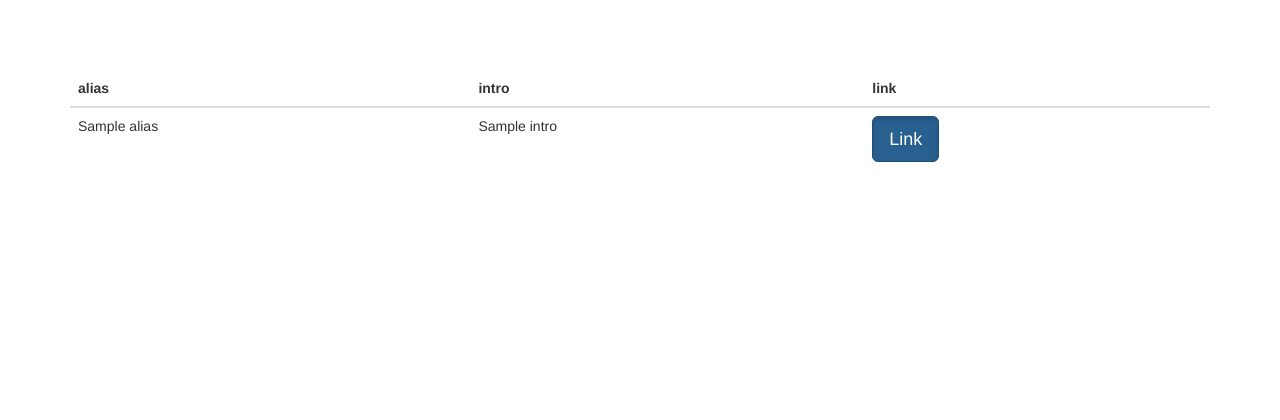
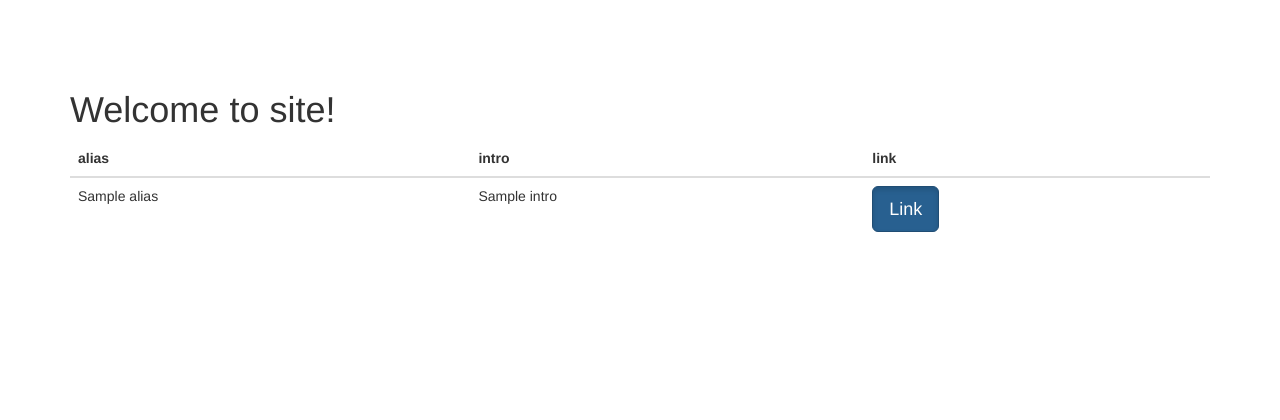
Before and after one commit to HiroRey/Test, a Yii app: template views/page/index.php in a window 1280 px wide. Shown: the top 420 px of the page. Run offline with PHP 8.4 and a stand-in for Yii, Linux system fonts and the light colour scheme; the template is opened without the code that fills it: most values are stand-ins (such as "Sample title", 1, 10 or a date in 2020); data that the repository does not hold is empty; some libraries are stand-ins or nearby versions.

```diff
--- a/views/page/index.php
+++ b/views/page/index.php
@@ -1,4 +1,4 @@
-
+<h1>Welcome to site!</h1>
 
 <table class="table">
     <thead class="thead-dark">
```
